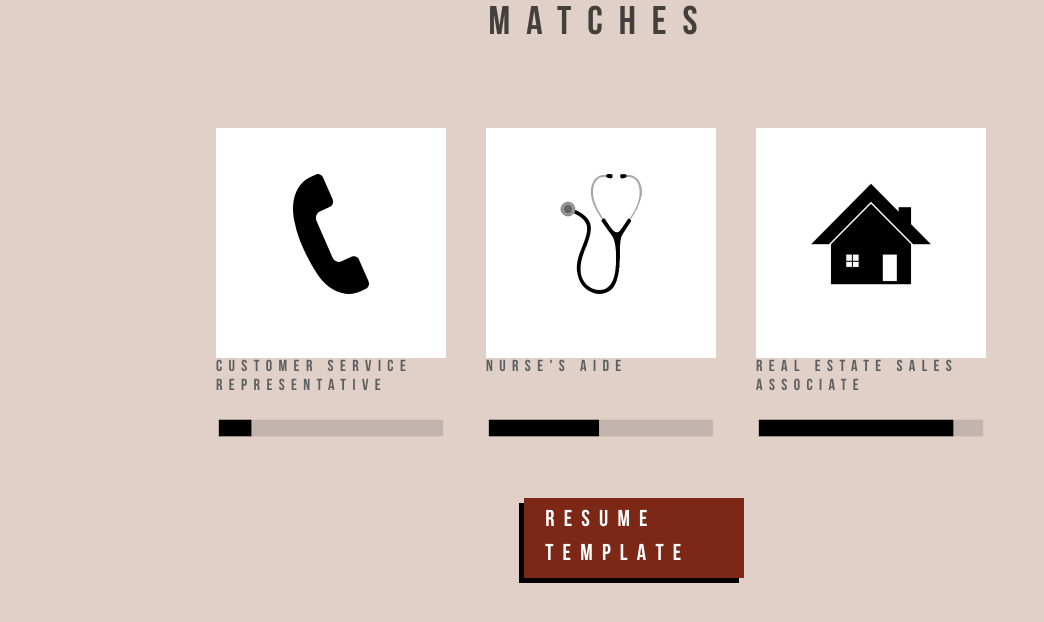
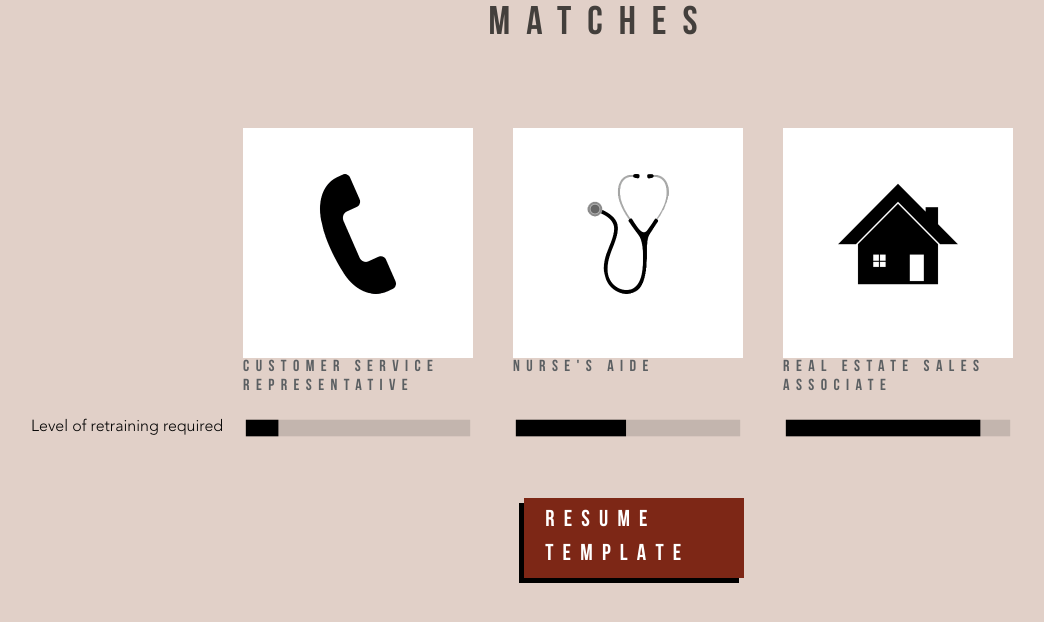
Before and after one commit to vmn23/PC001_website, a Django app: page /landing/matches/ in a window 1280 px wide. Shown: the part 138-760 px from the top of the page, without its empty margins (39-1083 px from the left). Run offline with Django 3.2, Linux system fonts and the light colour scheme; some libraries are stand-ins or nearby versions.

Commit message:
Add level bar caption - matches

```diff
--- a/oursite/landing/static/landing/matches.css
+++ b/oursite/landing/static/landing/matches.css
@@ -8,7 +8,6 @@
 
 .jobMatches{
     margin-top: 80px;
-    padding-left: 180px;
 }
 
 .whiteSquare{
@@ -43,3 +42,7 @@
 .customCol{
     padding: 0px 20px;
 }
+
+.firstCol{
+    padding-top: 287px;
+}
--- a/oursite/landing/templates/landing/matches.html
+++ b/oursite/landing/templates/landing/matches.html
@@ -14,6 +14,9 @@
     <div class="container jobMatches">
         <div class="text-center">
             <div class="row">
+                <div class="col-xs firstCol">
+                    <p>Level of retraining required</p>
+                </div>
                 <div class="col-xs customCol">
                     <a class="marissaWhite" href="/landing/job1/">
                         <div class="whiteSquare">
@@ -26,7 +29,6 @@
                     </a>
 
                     <img class="levelBar" src="{% static 'landing/images/bar1.png' %}" alt="icon - level bar 15%">
-
                 </div>
                 <div class="col-xs customCol">
                     <a class="marissaWhite" href="/landing/job2/">
```
Also changed, not shown: oursite/db.sqlite3.
